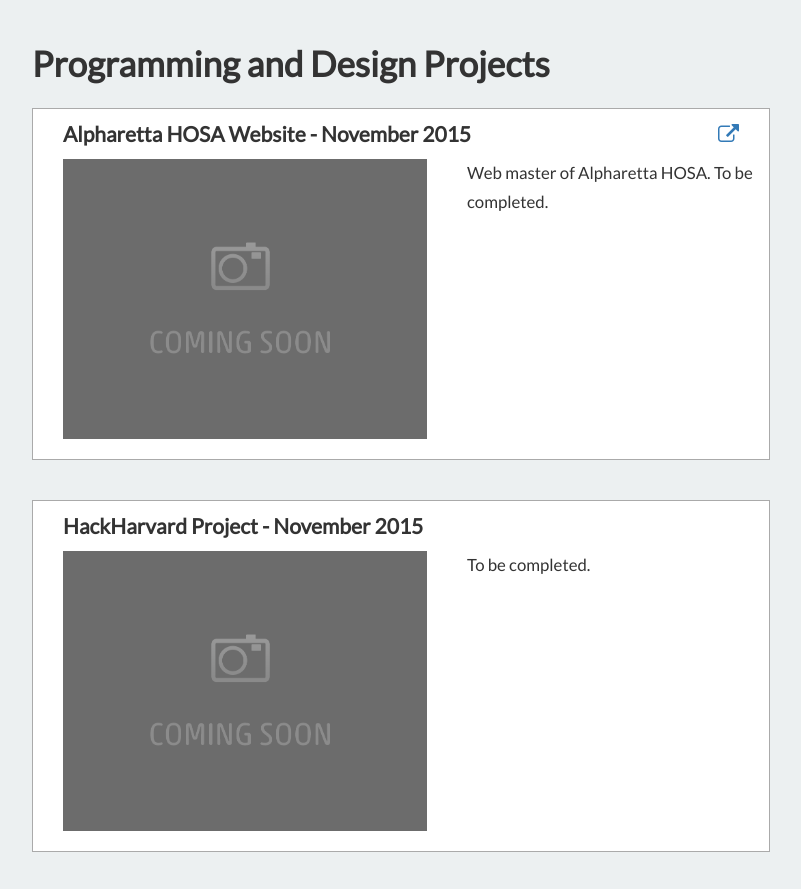
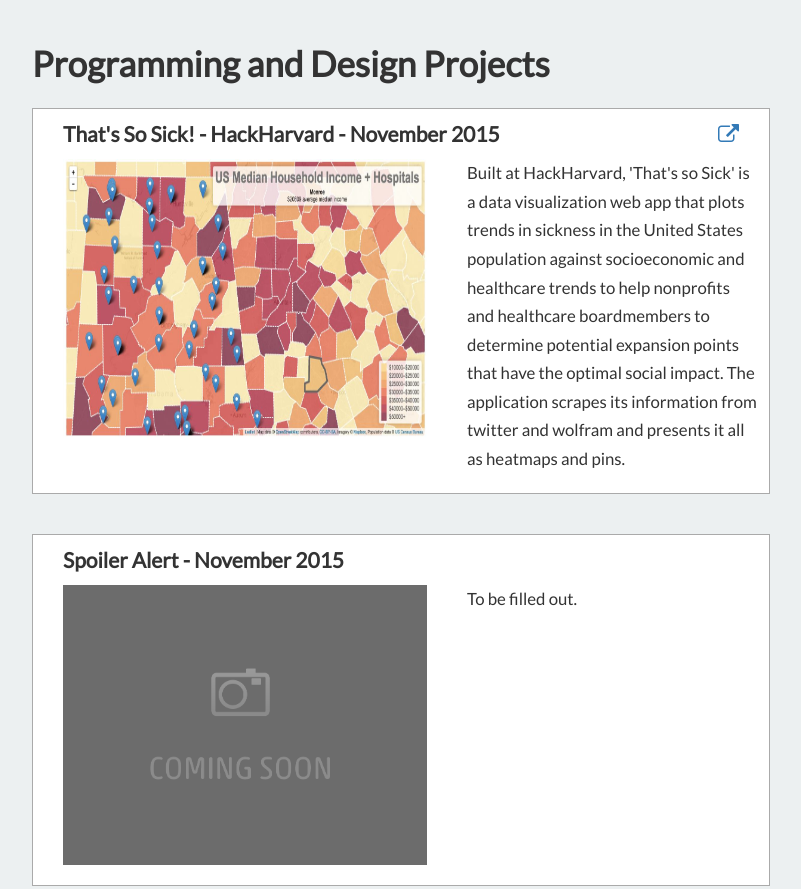
Before and after one commit to AJLiu/oldsite, a website: page portfolio.html in a window 1280 px wide. Shown: the part 1694-2583 px from the top of the page, without its empty margins (239-1040 px from the left). Drawn offline with nearby package versions, Linux system fonts and the light colour scheme.

Commit message:
commented out unfilled projects

```diff
--- a/portfolio.html
+++ b/portfolio.html
@@ -83,7 +83,7 @@
             <h2>Programming and Design Projects</h2>
 
             <ul class="category">
-                <li class="project"><div>
+                <!-- <li class="project"><div>
                     <div class="head">
                         <h3>Alpharetta HOSA Website - November 2015</h3>
                         <ul class="links">
@@ -96,19 +96,19 @@
                             Web master of Alpharetta HOSA. To be completed.
                         </p>
                     </div>
-                </div></li>
+                </div></li> -->
 
                 <li class="project"><div>
                     <div class="head">
-                        <h3>HackHarvard Project - November 2015</h3>
+                        <h3>That's So Sick! - HackHarvard - November 2015</h3>
                         <ul class="links">
-                            <li><a href="#"></a></li>
+                            <li><a href="http://devpost.com/software/that-s-so-sick" data-toggle="tooltip" data-placement="top" title="Devpost page"><i class="fa fa-external-link"></i></a></li>
                         </ul>
                     </div>
-                    <img src="img/wip.png" alt="" />
+                    <img src="img/HackHarvard.jpg" alt="" />
                     <div class="body">
                         <p>
-                            To be completed.
+                            Built at HackHarvard, 'That's so Sick' is a data visualization web app that plots trends in sickness in the United States population against socioeconomic and healthcare trends to help nonprofits and healthcare boardmembers to determine potential expansion points that have the optimal social impact. The application scrapes its information from twitter and wolfram and presents it all as heatmaps and pins.
                         </p>
                     </div>
                 </div></li>
@@ -123,7 +123,7 @@
                     <img src="img/wip.png" alt="" />
                     <div class="body">
                         <p>
-                            Started as a Code Day Atlanta project. To be completed.
+                            To be filled out.
                         </p>
                     </div>
                 </div></li>
@@ -158,7 +158,7 @@
                     </div>
                 </div></li>
 
-                <li class="project"><div>
+                <!-- <li class="project"><div>
                     <div class="head">
                         <h3>Capture the Flag - FBLA Computer Game and Simulation - June 2015</h3>
                         <ul class="links">
@@ -282,10 +282,10 @@
                             <li></li>
                         </ul>
                     </div>
-                </div></li>
+                </div></li> -->
             </ul>
         </div>
-        <div id="work">
+        <!-- <div id="work">
             <h2>Work</h2>
 
             <ul class=category>
@@ -324,7 +324,7 @@
                     </div>
                 </div></li>
             </ul>
-        </div>
+        </div> -->
         <div class="Resume">
 
         </div>
```
Also changed, not shown: img/HackHarvard.jpg (added), 1 other file.
